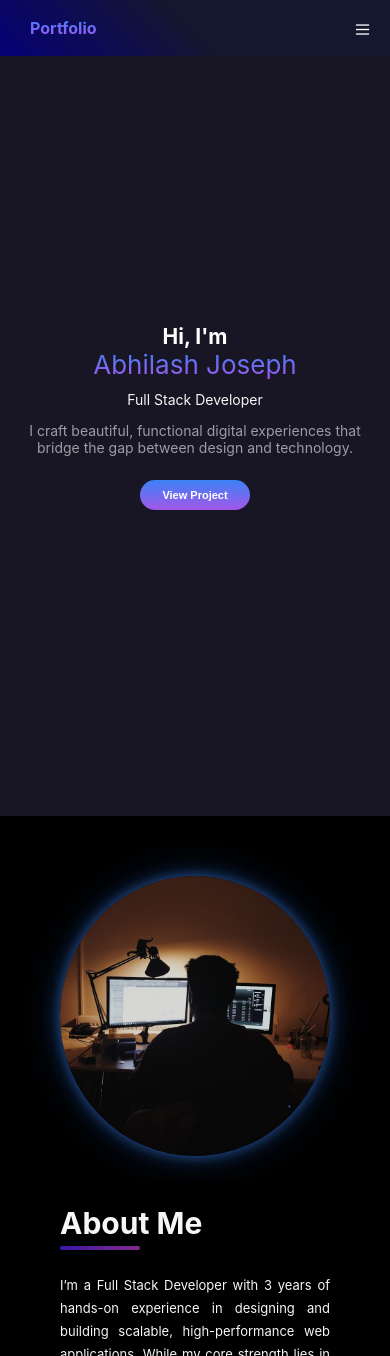
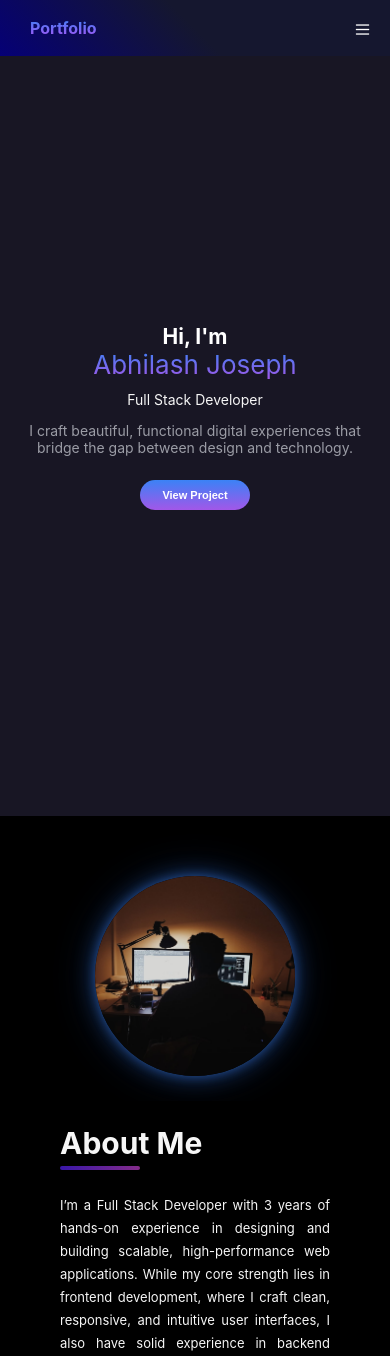
Before and after one commit to abhilashjoseph16/Portfolio, a React (Vite) app: page / in a window 390 px wide. Shown: the top 1356 px of the page. Built offline with nearby package versions, Linux system fonts and the light colour scheme.

Commit message:
fixed image size issue

```diff
--- a/src/styles/components/_about.scss
+++ b/src/styles/components/_about.scss
@@ -21,6 +21,10 @@
       border-radius: 50%;
       overflow: hidden;
       animation: glow 2s infinite ease-in-out;
+      @media screen and (max-width: 768px) {
+        height: 200px;
+        width: 200px;
+      }
 
       @keyframes glow {
         0% {
```
